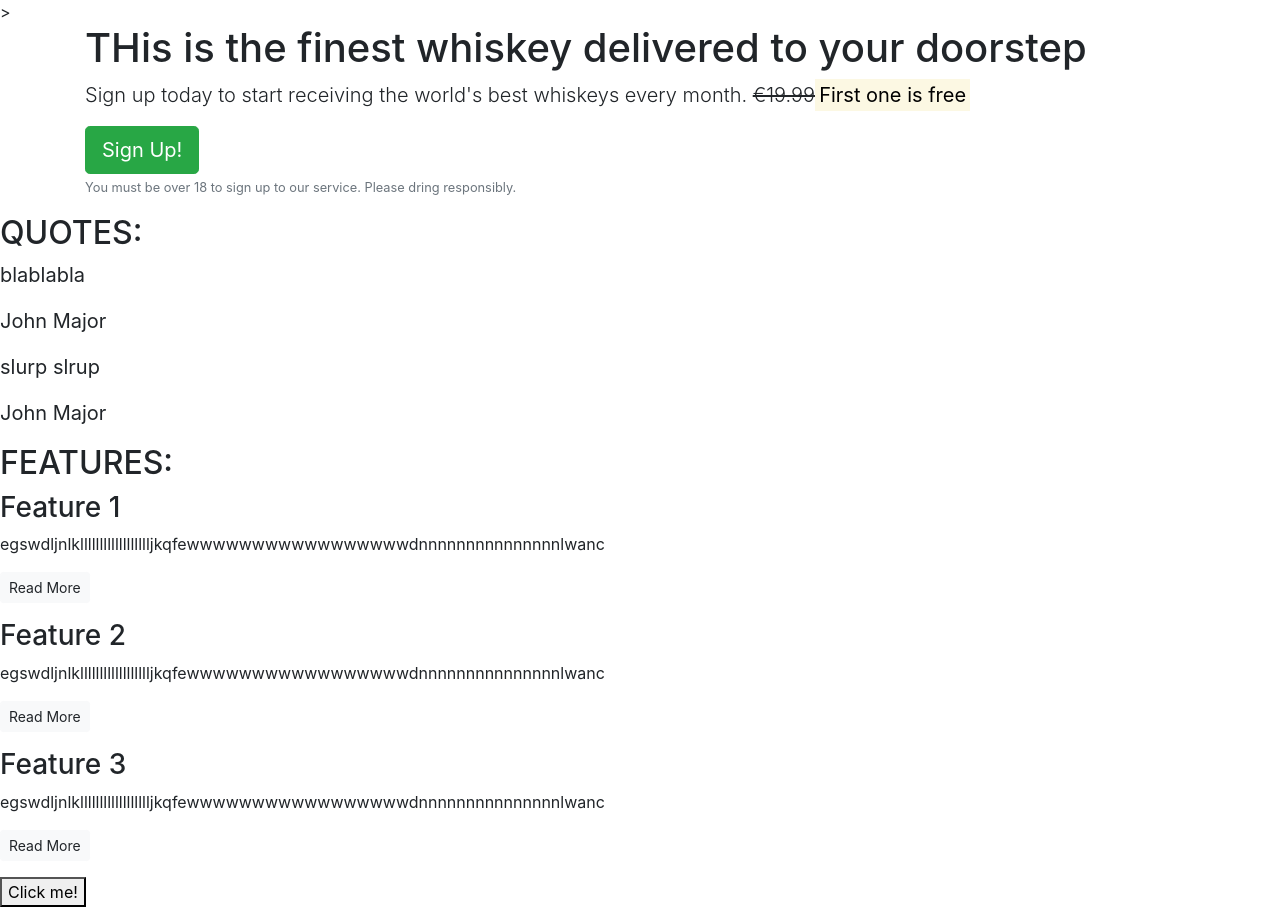
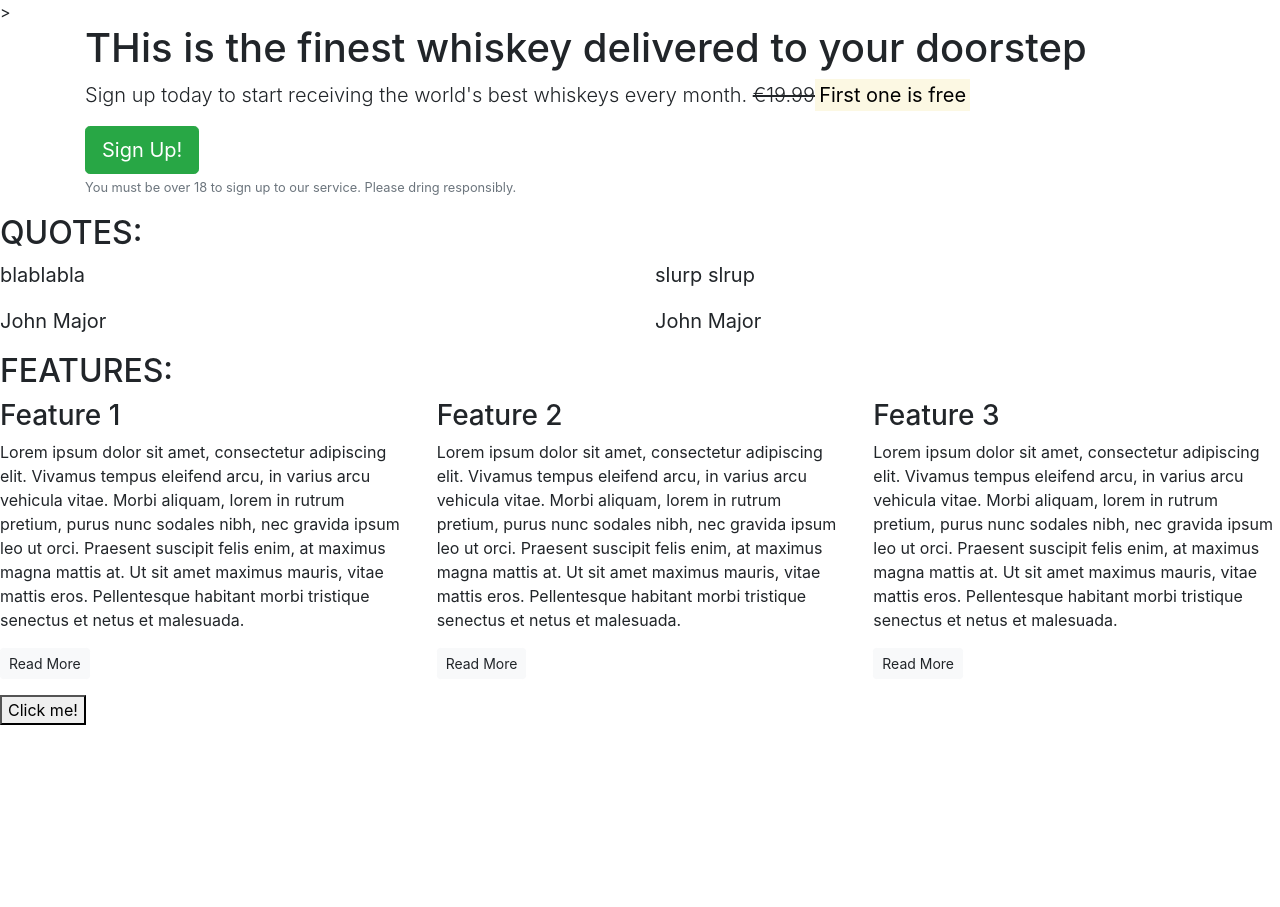
Before and after one commit to JochenFM/bootstrap4, a plain HTML site: page index.html in a window 1280 px wide. After the commit the page ends 800 px from the top, so only its background shows below. Drawn offline with nearby package versions, Linux system fonts and the light colour scheme.

Commit message:
initial commit

```diff
--- a/index.html
+++ b/index.html
@@ -8,7 +8,10 @@
     <link rel="stylesheet" href="https://stackpath.bootstrapcdn.com/bootstrap/4.5.0/css/bootstrap.min.css" integrity="sha384-9aIt2nRpC12Uk9gS9baDl411NQApFmC26EwAOH8WgZl5MYYxFfc+NcPb1dKGj7Sk" crossorigin="anonymous">
 <script src="https://stackpath.bootstrapcdn.com/bootstrap/4.5.0/js/bootstrap.min.js" integrity="sha384-OgVRvuATP1z7JjHLkuOU7Xw704+h835Lr+6QL9UvYjZE3Ipu6Tp75j7Bh/kR0JKI" crossorigin="anonymous"></script>
 </head>>
+<body>
     <article class="container">
+    <div class ="row">
+        <div class="col-12">
     <section class="callout">
         <h1>THis is the finest whiskey delivered to your doorstep</h1>
         <p class="lead">Sign up today to start receiving the world's best whiskeys every month.
@@ -16,39 +19,61 @@
         <button class="btn btn-success btn-lg"> Sign Up!</button>
         <p class="text-muted"><small>You must be over 18 to sign up to our service. Please dring responsibly.</small></p>
     </section>
+        </div>
+    </div>
     </article>
-    <section class="quotes">
+<section class="quotes">
+     <div class ="row">
+        <div class ="col-12">
         <h2 class="text-uppercase"> Quotes:</h2>
-        <blockquote class="blockquote">
+        </div>
+     </div>
+        <div class ="row">
+            <div class ="col-12 col-md-6">
+            <blockquote class ="blockquote">
             <P>blablabla</P>
             <p> John Major</p>
         </blockquote>
+            </div>
+            <div class ="col-12 col-md-6">
         <blockquote class="blockquote">
             <P>slurp slrup</P>
             <p> John Major</p>
         </blockquote>
+            </div>
+    </div>
     </section>
     <section class="features">
+    <div class ="row">
+        <div class ="col-12">
         <h2 class="text-uppercase"> Features:</h2>
+        </div>
+    </div>
+    <div class ="row">
+        <div class ="col-12 col-md-6 col-lg-4">
         <div class="feature">
             <h3>Feature 1</h3>
-            <p>egswdljnlklllllllllllllllllljkqfewwwwwwwwwwwwwwwwwdnnnnnnnnnnnnnnnlwanc
+            <p>Lorem ipsum dolor sit amet, consectetur adipiscing elit. Vivamus tempus eleifend arcu, in varius arcu vehicula vitae. Morbi aliquam, lorem in rutrum pretium, purus nunc sodales nibh, nec gravida ipsum leo ut orci. Praesent suscipit felis enim, at maximus magna mattis at. Ut sit amet maximus mauris, vitae mattis eros. Pellentesque habitant morbi tristique senectus et netus et malesuada.</p>
+            <p> <a class="btn btn-sm btn-light" href="">Read More</a></p>
+        </div>
+        </div>
+         <div class ="col-12 col-md-6 col-lg-4">
+         <div class="feature">
+            <h3>Feature 2</h3>
+            <p>Lorem ipsum dolor sit amet, consectetur adipiscing elit. Vivamus tempus eleifend arcu, in varius arcu vehicula vitae. Morbi aliquam, lorem in rutrum pretium, purus nunc sodales nibh, nec gravida ipsum leo ut orci. Praesent suscipit felis enim, at maximus magna mattis at. Ut sit amet maximus mauris, vitae mattis eros. Pellentesque habitant morbi tristique senectus et netus et malesuada.
             </p>
             <p> <a class="btn btn-sm btn-light" href="">Read More</a></p>
         </div>
-         <div class="feature">
-            <h3>Feature 2</h3>
-            <p>egswdljnlklllllllllllllllllljkqfewwwwwwwwwwwwwwwwwdnnnnnnnnnnnnnnnlwanc
+         </div>
+        <div class ="col-12 d-md-none d-lg-block col-lg-4">
+        <div class="feature">
+            <h3>Feature 3</h3>
+            <p>Lorem ipsum dolor sit amet, consectetur adipiscing elit. Vivamus tempus eleifend arcu, in varius arcu vehicula vitae. Morbi aliquam, lorem in rutrum pretium, purus nunc sodales nibh, nec gravida ipsum leo ut orci. Praesent suscipit felis enim, at maximus magna mattis at. Ut sit amet maximus mauris, vitae mattis eros. Pellentesque habitant morbi tristique senectus et netus et malesuada.
             </p>
             <p> <a class="btn btn-sm btn-light" href="">Read More</a></p>
         </div>
-        <div class="feature">
-            <h3>Feature 3</h3>
-            <p>egswdljnlklllllllllllllllllljkqfewwwwwwwwwwwwwwwwwdnnnnnnnnnnnnnnnlwanc
-            </p>
-            <p> <a class="btn btn-sm btn-light" href="">Read More</a></p>
         </div>
-
+    </div>
     <button>Click me!</button>
 </body>
 </html>
```
